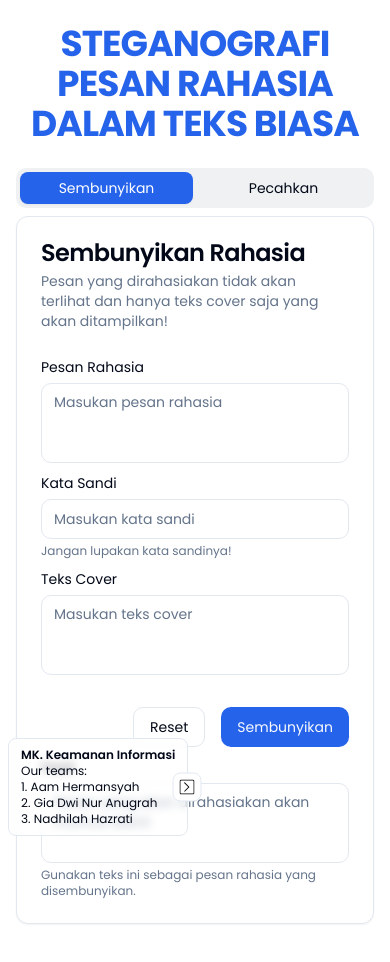
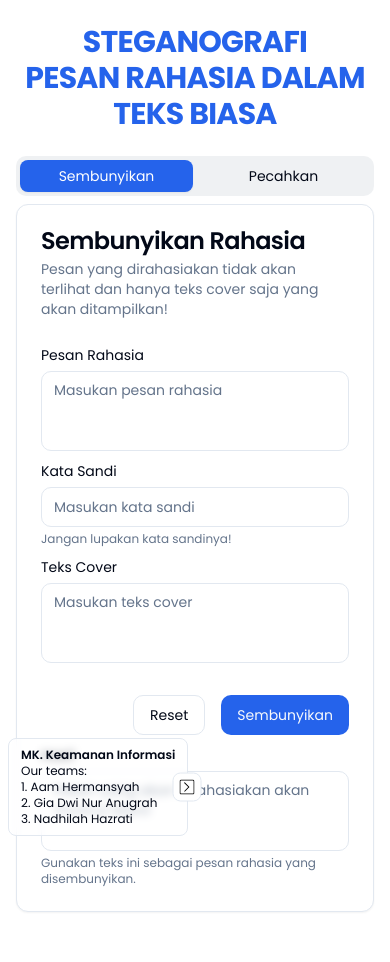
Before and after one commit to AamHermansyah/ki-steganography-plaintext, a Next.js app: page / in a window 390 px wide. Built offline with nearby package versions, Linux system fonts and the light colour scheme.

Commit message:
[UPDATE] Fix title size in mobile

```diff
--- a/app/page.tsx
+++ b/app/page.tsx
@@ -12,7 +12,7 @@
   return (
     <>
       <main className="min-h-screen w-full max-w-7xl flex flex-col items-center justify-center mx-auto gap-6 sm:gap-10 px-4 sm:px-10 pt-6 pb-10 sm:py-10">
-        <h1 className="scroll-m-20 text-4xl tracking-tight text-primary font-bold uppercase text-center">
+        <h1 className="scroll-m-20 text-3xl sm:text-4xl tracking-tight text-primary font-bold uppercase text-center">
           Steganografi
           <br />
           Pesan Rahasia Dalam Teks Biasa
```
